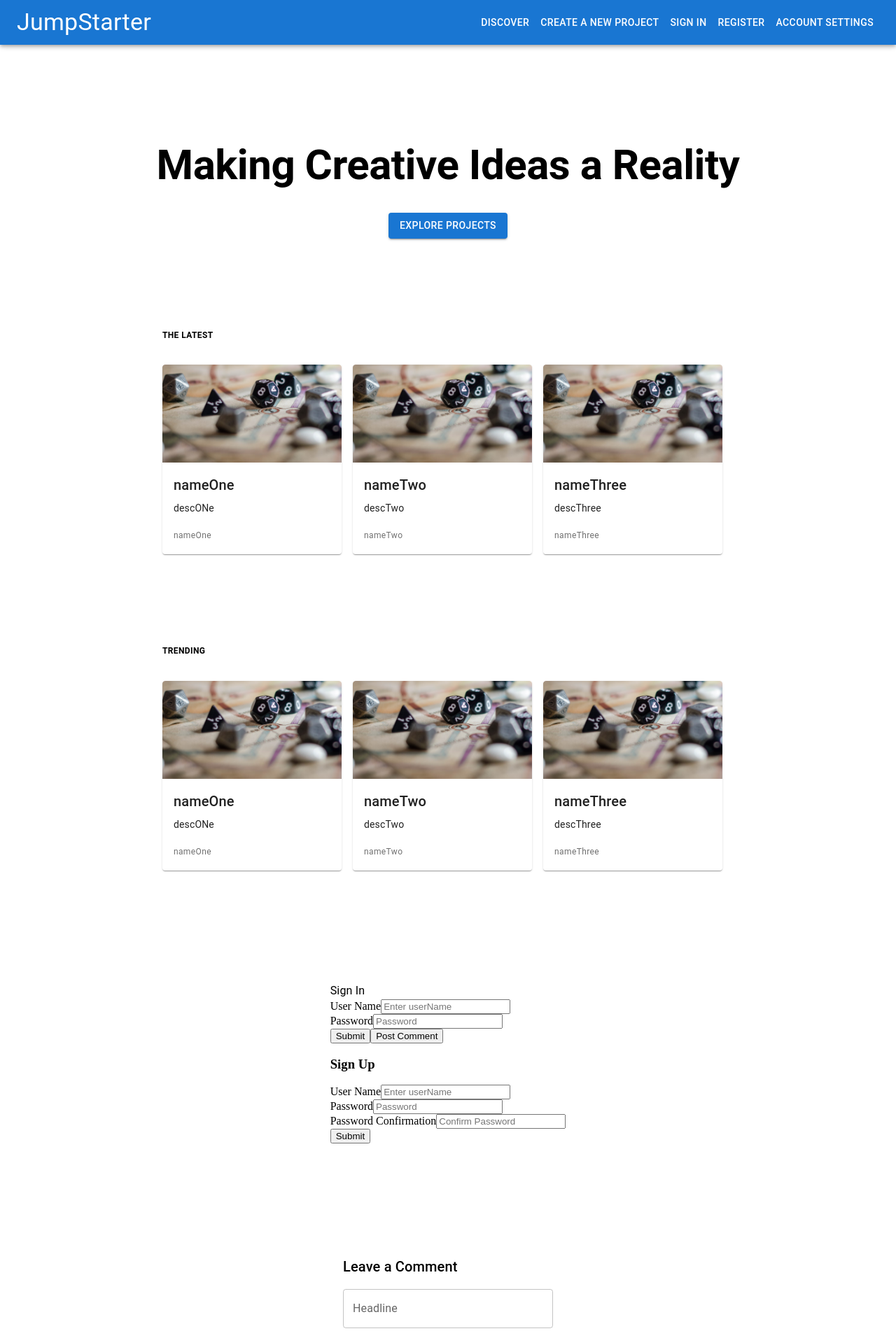
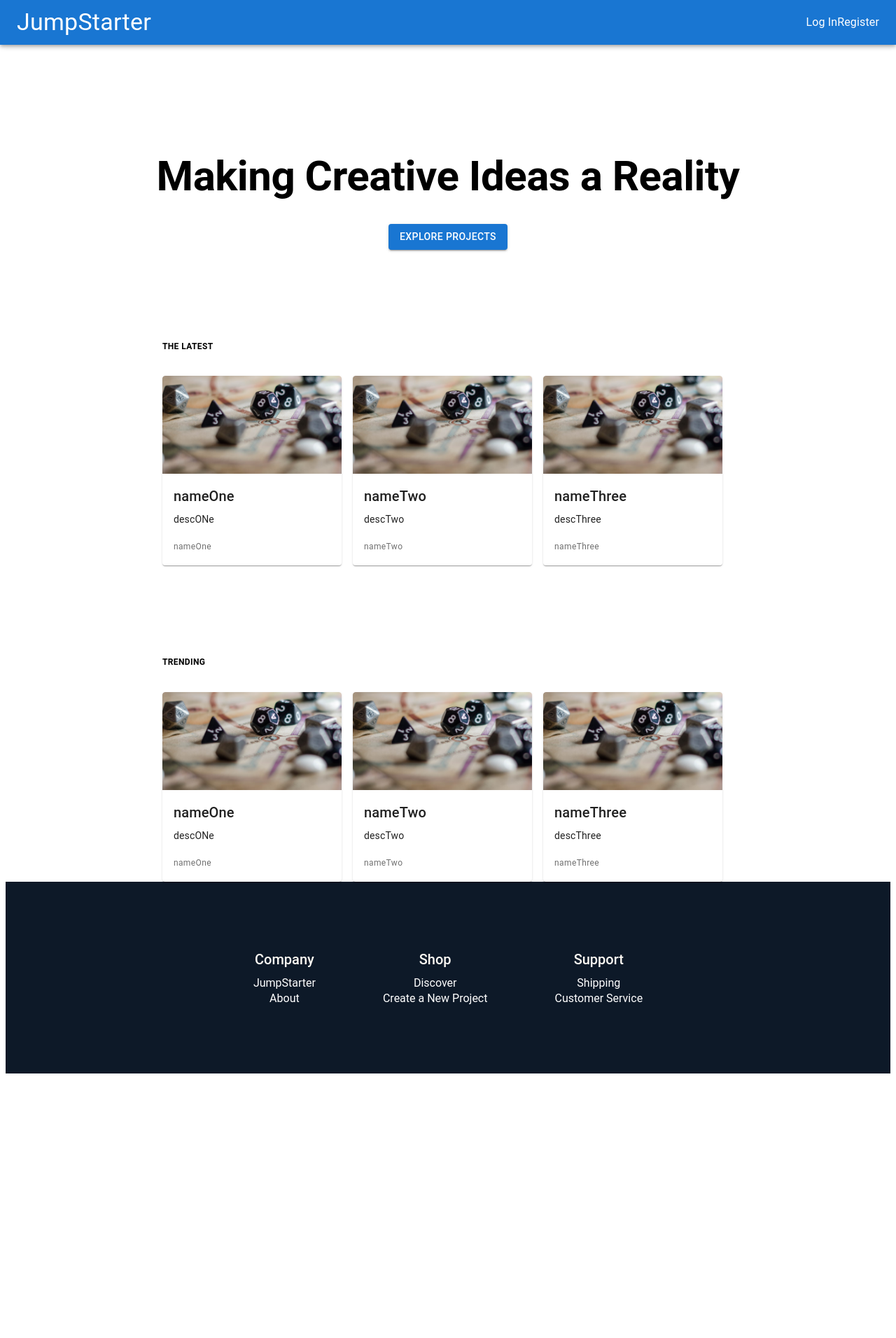
Before and after one commit to bethea28/amazon2, a React (Create React App) app: page / in a window 1280 px wide. Shown: the top 1912 px of the page at 70% size. After the commit the page ends 1542 px from the top, so only its background shows below. Built offline with nearby package versions, Linux system fonts and the light colour scheme.

Commit message:
set up nav routes

```diff
--- a/src/App.tsx
+++ b/src/App.tsx
@@ -4,30 +4,76 @@ import NavigationBar from "./Components/Navigation/Navigation";
 import Homepage from "./Components/Homepage/Homepage";
 import { Box, Typography, Link, Grid } from "@mui/material";
 import { Route, Routes } from "react-router-dom";
-import LogInOrSignUpRoutes from "./Components/Auth/LogInOrSignUpRoutes";
 import Footer from "./Components/Footer/Footer";
+import Signup from "./Components/Auth/signUp";
+import SignIn from "./Components/Auth/signIn";
+import AutoDismissAlert, {
+  AutoDismissAlertProps,
+} from "./Components/core/AutoDismissAlert";
+import { v4 as uuid } from "uuid";
+
+export function LogInOrSignUp() {
+  const [user, setUser] = useState<string | null>(null);
+  const [msgAlerts, setMsgAlerts] = useState<
+    (AutoDismissAlertProps & { id: string })[]
+  >([]);
+
+  const clearUser = () => setUser(null);
+
+  const msgAlert = ({ message, variant }: AutoDismissAlertProps) => {
+    const id = uuid();
+    setMsgAlerts((msgAlerts) => [...msgAlerts, { message, variant, id }]);
+  };
+  return (
+    <>
+      <Grid
+        container
+        spacing={0}
+        justifyContent='center'
+        alignItems='center'
+        paddingTop={10}
+      >
+        <Box>
+          <header className='App-header'>
+            {msgAlerts.map((msgAlert) => (
+              <AutoDismissAlert key={msgAlert.id} {...msgAlert} />
+            ))}
+            <Routes>
+              <Route
+                path='/signup'
+                element={<Signup setUser={setUser} msgAlert={msgAlert} />}
+              />
+              <Route
+                path='/signin'
+                element={<SignIn setUser={setUser} msgAlert={msgAlert} />}
+              />
+            </Routes>
+            {/* <SignIn msgAlert={msgAlert} setUser={setUser} /> */}
+            {/* <Signup msgAlert={msgAlert} setUser={setUser} /> */}
+            <Link
+              className='App-link'
+              href='https://reactjs.org'
+              target='_blank'
+              rel='noopener noreferrer'
+            ></Link>
+          </header>
+        </Box>
+      </Grid>
+    </>
+  );
+}
 
 function App() {
   return (
     <>
       <NavigationBar />
-      {/* <Routes> */}
+      <LogInOrSignUp />
       <Grid container spacing={0} justifyContent='center' alignItems='center'>
-        {/* <Route
-            path='/'
-            element={
-              <>
-                <Homepage />
-              </>
-            }
-          /> */}
-        <Homepage />
-        <LogInOrSignUpRoutes />
-        {/* <Discover /> */}
-        {/* <CreateProject /> */}
-        <Comment />
+        <Routes>
+          <Route path='/' element={<Homepage />} />
+          <Route path='/projectId' element={<Comment />} />
+        </Routes>
       </Grid>
-      {/* </Routes> */}
       <Footer />
     </>
   );
--- a/src/Components/Auth/LogInOrSignUpRoutes.tsx
+++ /dev/null
@@ -1,62 +0,0 @@
-import React, { useState, Fragment } from "react";
-import Signup from "./signUp";
-import SignIn from "./signIn";
-import AutoDismissAlert, {
-  AutoDismissAlertProps,
-} from "../core/AutoDismissAlert";
-import { v4 as uuid } from "uuid";
-import { Box, Typography, Link, Grid } from "@mui/material";
-import { Route, Routes } from "react-router-dom";
-
-function LogInOrSignUp() {
-  const [user, setUser] = useState<string | null>(null);
-  const [msgAlerts, setMsgAlerts] = useState<
-    (AutoDismissAlertProps & { id: string })[]
-  >([]);
-
-  const clearUser = () => setUser(null);
-
-  const msgAlert = ({ message, variant }: AutoDismissAlertProps) => {
-    const id = uuid();
-    setMsgAlerts((msgAlerts) => [...msgAlerts, { message, variant, id }]);
-  };
-  return (
-    <>
-      <Grid
-        container
-        spacing={0}
-        justifyContent='center'
-        alignItems='center'
-        paddingTop={20}
-      >
-        <Box>
-          <header className='App-header'>
-            {msgAlerts.map((msgAlert) => (
-              <AutoDismissAlert key={msgAlert.id} {...msgAlert} />
-            ))}
-            <Routes>
-              <Route
-                path='/signup'
-                element={<Signup setUser={setUser} msgAlert={msgAlert} />}
-              />
-              <Route
-                path='/signin'
-                element={<SignIn setUser={setUser} msgAlert={msgAlert} />}
-              />
-            </Routes>
-            <SignIn msgAlert={msgAlert} setUser={setUser} />
-            <Signup msgAlert={msgAlert} setUser={setUser} />
-            <Link
-              className='App-link'
-              href='https://reactjs.org'
-              target='_blank'
-              rel='noopener noreferrer'
-            ></Link>
-          </header>
-        </Box>
-      </Grid>
-    </>
-  );
-}
-
-export default LogInOrSignUp;
--- a/src/Components/Homepage/Homepage.tsx
+++ b/src/Components/Homepage/Homepage.tsx
@@ -30,7 +30,7 @@ const Homepage = () => {
         alignItems='center'
         flexDirection='column'
       >
-        <Grid marginTop={8}>
+        <Grid marginTop={0}>
           <Typography sx={{ fontWeight: "bold" }} variant='h2'>
             Making Creative Ideas a Reality
           </Typography>
--- a/src/Components/Navigation/Navigation.tsx
+++ b/src/Components/Navigation/Navigation.tsx
@@ -13,6 +13,7 @@ import Toolbar from "@mui/material/Toolbar";
 import Typography from "@mui/material/Typography";
 import Button from "@mui/material/Button";
 import { Link } from "react-router-dom";
+import SignIn from "../Auth/signIn";
 
 interface Props {
   /**
@@ -23,13 +24,6 @@ interface Props {
 }
 
 const drawerWidth = 240;
-const navItems = [
-  "Discover",
-  "Create a New Project",
-  "Sign In",
-  "Register",
-  "Account Settings",
-];
 
 export default function NavigationBar(props: Props) {
   const { window } = props;
@@ -45,15 +39,6 @@ export default function NavigationBar(props: Props) {
         JumpStarter
       </Typography>
       <Divider />
-      <List>
-        {navItems.map((item) => (
-          <ListItem key={item} disablePadding>
-            <ListItemButton sx={{ textAlign: "center" }}>
-              <ListItemText primary={item} />
-            </ListItemButton>
-          </ListItem>
-        ))}
-      </List>
     </Box>
   );
 
@@ -83,11 +68,24 @@ export default function NavigationBar(props: Props) {
             </Link>
           </Typography>
           <Box sx={{ display: { xs: "none", sm: "block" } }}>
-            {navItems.map((item) => (
-              <Button key={item} sx={{ color: "#fff" }}>
-                {item}
-              </Button>
-            ))}
+            <Typography
+              variant='body1'
+              component='div'
+              sx={{ flexGrow: 1, display: { xs: "none", sm: "block" } }}
+            >
+              <Link
+                to='/signin'
+                style={{ color: "#fff", textDecoration: "none" }}
+              >
+                Log In
+              </Link>
+              <Link
+                to='/signup'
+                style={{ color: "#fff", textDecoration: "none" }}
+              >
+                Register
+              </Link>
+            </Typography>
           </Box>
         </Toolbar>
       </AppBar>
```
